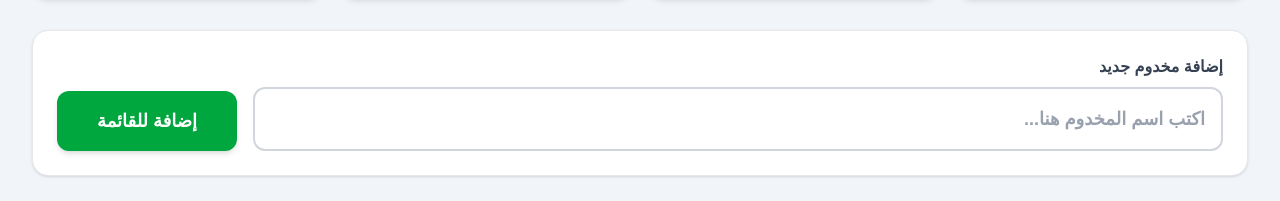
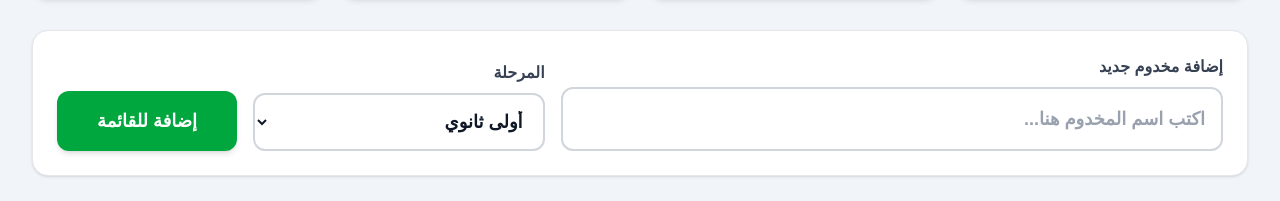
Before and after one commit to Kerollos0Samy0/Sanwy, a Next.js app: page /admin in a window 1280 px wide. Shown: the part 236-437 px from the top of the page. Built offline with nearby package versions, Linux system fonts and the light colour scheme; no server answers; the database is empty.

Commit message:
Randomize existing grades and add grade selector to Add Youth form

```diff
--- a/src/app/admin/page.tsx
+++ b/src/app/admin/page.tsx
@@ -4,6 +4,7 @@ import Link from "next/link";
 
 export default function Admin() {
   const [name, setName] = useState("");
+  const [grade, setGrade] = useState("أولى ثانوي");
   const [youths, setYouths] = useState<any[]>([]);
   const [customPoints, setCustomPoints] = useState<{ [key: string]: number }>({});
   const [customReason, setCustomReason] = useState<{ [key: string]: string }>({});
@@ -13,7 +14,7 @@ export default function Admin() {
 
   const handleAddYouth = async () => {
     if(!name) return;
-    await fetch('/api/youth', { method: 'POST', body: JSON.stringify({ name, grade: "ثانوي" }) });
+    await fetch('/api/youth', { method: 'POST', body: JSON.stringify({ name, grade }) });
     setName(""); fetchYouths();
   }
 
@@ -69,6 +70,17 @@ export default function Admin() {
               value={name} onChange={e => setName(e.target.value)} placeholder="اكتب اسم المخدوم هنا..."
             />
           </div>
+          <div className="w-full md:w-1/4">
+            <label className="block text-gray-700 font-bold mb-2">المرحلة</label>
+            <select
+              className="w-full border-2 border-gray-300 p-4 rounded-xl text-lg font-bold text-gray-900 focus:outline-none focus:border-blue-500 focus:ring-2 focus:ring-blue-200"
+              value={grade} onChange={e => setGrade(e.target.value)}
+            >
+              <option value="أولى ثانوي">أولى ثانوي</option>
+              <option value="تانية ثانوي">تانية ثانوي</option>
+              <option value="تالتة ثانوي">تالتة ثانوي</option>
+            </select>
+          </div>
           <button onClick={handleAddYouth} className="w-full md:w-auto bg-green-600 hover:bg-green-700 text-white font-bold px-10 py-4 rounded-xl shadow-md text-lg transition">إضافة للقائمة</button>
         </div>
 
--- /dev/null
+++ b/update_grades.js
@@ -0,0 +1,17 @@
+const { PrismaClient } = require('@prisma/client');
+const prisma = new PrismaClient();
+
+const grades = ["أولى ثانوي", "تانية ثانوي", "تالتة ثانوي"];
+
+async function main() {
+  const youths = await prisma.youth.findMany();
+  for (const y of youths) {
+    const randomGrade = grades[Math.floor(Math.random() * grades.length)];
+    await prisma.youth.update({
+      where: { id: y.id },
+      data: { grade: randomGrade }
+    });
+    console.log(`تم تحديث ${y.name} إلى ${randomGrade}`);
+  }
+}
+main().finally(() => prisma.$disconnect());
```
